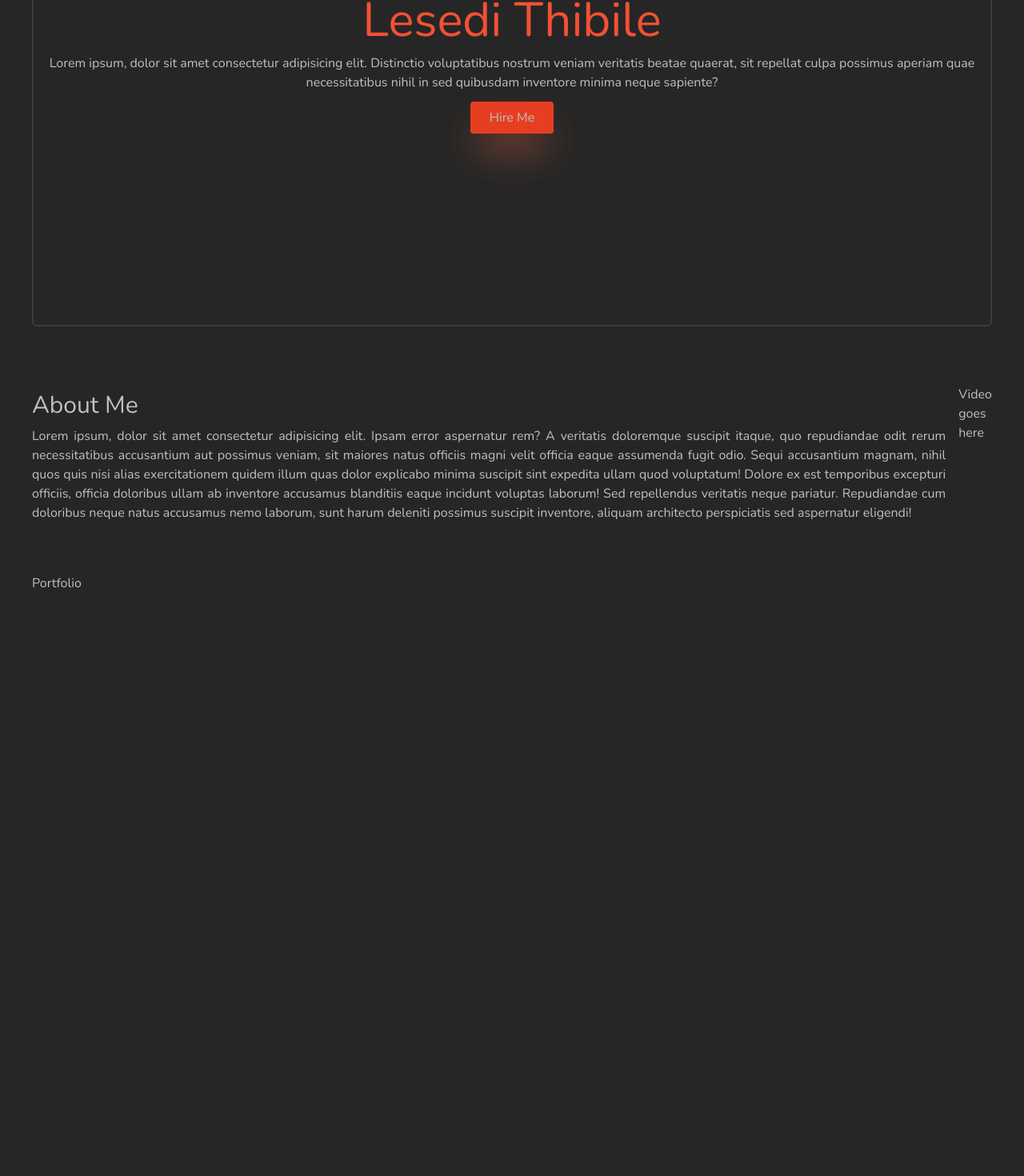
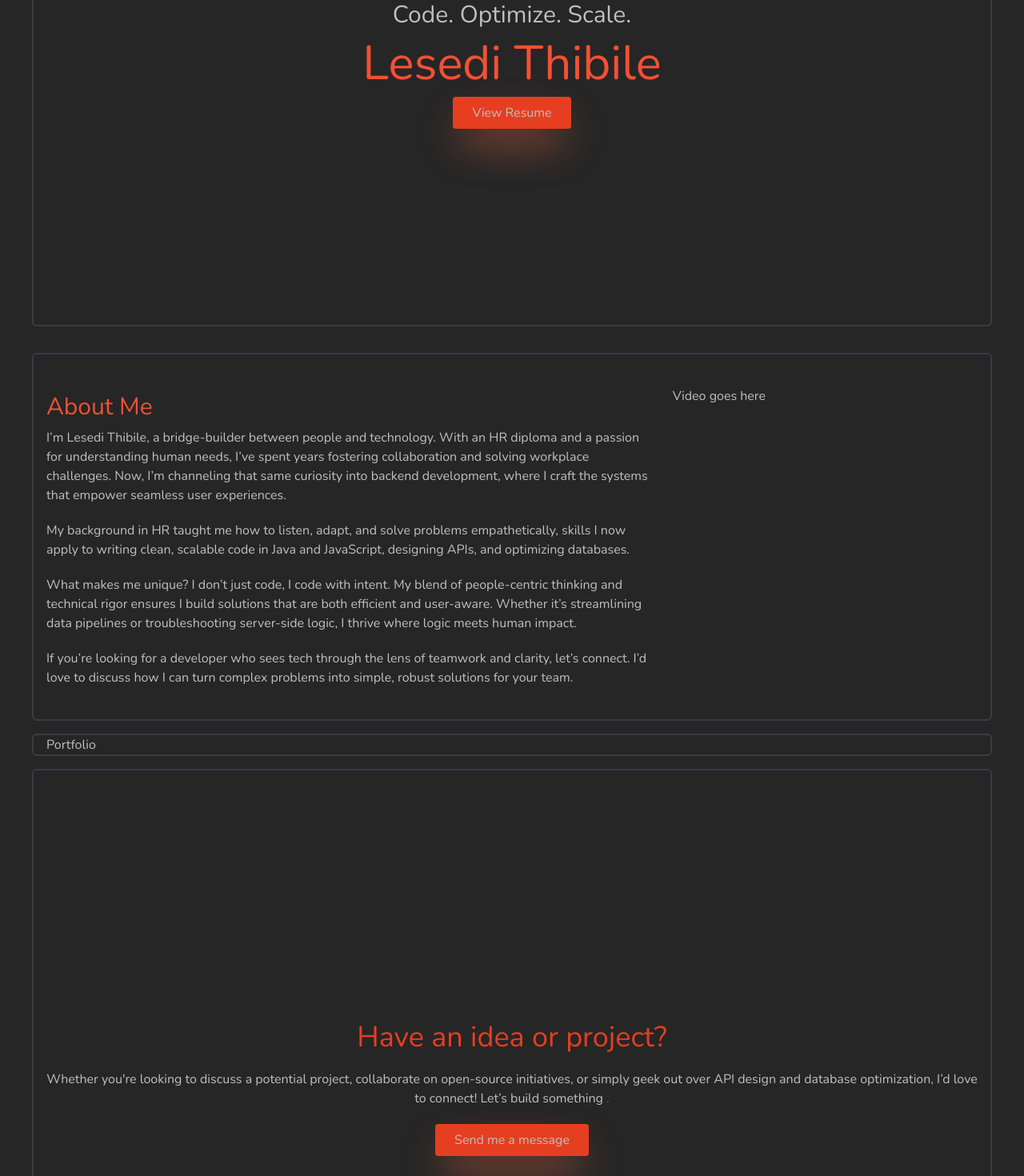
Before and after one commit to lsd1code/portfolio_site, a React (Vite) app: page / in a window 1280 px wide. Shown: the part 359-1829 px from the top of the page at 80% size. Built offline with nearby package versions, Linux system fonts and the light colour scheme.

Commit message:
CHORE: Update the bio on the about page

```diff
--- a/src/App.jsx
+++ b/src/App.jsx
@@ -17,7 +17,7 @@ function App() {
 
 function Footer() {
   return (
-    <footer className="text-[.6rem] md:text-[1rem] py-3 flex content-center justify-between opacity-80">
+    <footer className="border-2 border-gray-600/50 rounded-md mt-4 px-4 text-[.6rem] md:text-[.75rem] py-3 flex content-center justify-between opacity-80">
       <span className="logo">
         <a href="#home">lsd1code</a>
       </span>
--- a/src/components/About/About.jsx
+++ b/src/components/About/About.jsx
@@ -1,11 +1,24 @@
 function About() {
   return (
-    <div className="md:h-auto py-10 md:flex justify-between gap-4 space-y-6" id="about">
-      <div className="text-content">
-        <h2 className="py-2 text-3xl">About Me</h2>
-        <p className="text-justify">Lorem ipsum, dolor sit amet consectetur adipisicing elit. Ipsam error aspernatur rem? A veritatis doloremque suscipit itaque, quo repudiandae odit rerum necessitatibus accusantium aut possimus veniam, sit maiores natus officiis magni velit officia eaque assumenda fugit odio. Sequi accusantium magnam, nihil quos quis nisi alias exercitationem quidem illum quas dolor explicabo minima suscipit sint expedita ullam quod voluptatum! Dolore ex est temporibus excepturi officiis, officia doloribus ullam ab inventore accusamus blanditiis eaque incidunt voluptas laborum! Sed repellendus veritatis neque pariatur. Repudiandae cum doloribus neque natus accusamus nemo laborum, sunt harum deleniti possimus suscipit inventore, aliquam architecto perspiciatis sed aspernatur eligendi!</p>
+    <div className="md:h-auto border-2 border-gray-600/50 rounded-md md:px-4 py-10 md:flex justify-between gap-5 place-content-center" id="about">
+      <div className="text-content basis-2/3">
+        <h2 className="py-2 text-3xl text-[#F35034]">About Me</h2>
+        <div className="space-y-5">
+          <p>
+            I’m Lesedi Thibile, a bridge-builder between people and technology. With an HR diploma and a passion for understanding human needs, I’ve spent years fostering collaboration and solving workplace challenges. Now, I’m channeling that same curiosity into backend development, where I craft the systems that empower seamless user experiences.
+          </p>
+          <p>
+            My background in HR taught me how to listen, adapt, and solve problems empathetically, skills I now apply to writing clean, scalable code in Java and JavaScript, designing APIs, and optimizing databases.
+          </p>
+          <p>
+            What makes me unique? I don’t just code, I code with intent. My blend of people-centric thinking and technical rigor ensures I build solutions that are both efficient and user-aware. Whether it’s streamlining data pipelines or troubleshooting server-side logic, I thrive where logic meets human impact.
+          </p>
+          <p>
+            If you’re looking for a developer who sees tech through the lens of teamwork and clarity, let’s connect. I’d love to discuss how I can turn complex problems into simple, robust solutions for your team.
+          </p>
+        </div>
       </div>
-      <div className="video-content">
+      <div className="video-content basis-1/3">
         Video goes here
       </div>
     </div>
--- a/src/components/Contact/Contact.jsx
+++ b/src/components/Contact/Contact.jsx
@@ -1,7 +1,9 @@
 function Contact() {
   return (
-    <div className="text-gray-950 h-svh" id="contact">
-      Contact Me
+    <div className="h-svh border-2 place-content-center text-center space-y-5 border-gray-600/50 rounded-md md:px-4" id="contact">
+      <h2 className="text-[#E63E21] text-4xl">Have an idea or project?</h2>
+      <p>Whether you're looking to discuss a potential project, collaborate on open-source initiatives, or simply geek out over API design and database optimization, I’d love to connect! Let’s build something <span className="text-[#E63E21]">.</span></p>
+      <button className="cursor-pointer bg-[#E63E21] rounded-sm px-6 py-2 shadow-2xl shadow-[#E4643F]">Send me a message</button>
     </div>
   )
 }
--- a/src/components/Home/Home.jsx
+++ b/src/components/Home/Home.jsx
@@ -4,11 +4,11 @@ function Home() {
   return (
     <div className="h-svh py-4" id="home">
       <Navbar/>
-      <main className="bg-linear-to-r/decreasing from-[#] border-2 border-gray-600/50 md:text-center place-content-center space-y-3 rounded-md md:h-[90%] mt-2 md:px-4">
+      <main className="border-2 border-gray-600/50 md:text-center place-content-center space-y-3 rounded-md md:h-[90%] mt-2 md:px-4">
         <p>Backend Software Engineer</p>
+        <p className="text-3xl">Code. Optimize. Scale.</p>
         <h1 className="text-[#F35034] text-6xl">Lesedi Thibile</h1>
-        <p>Lorem ipsum, dolor sit amet consectetur adipisicing elit. Distinctio voluptatibus nostrum veniam veritatis beatae quaerat, sit repellat culpa possimus aperiam quae necessitatibus nihil in sed quibusdam inventore minima neque sapiente?</p>
-        <button className="bg-[#E63E21] rounded-sm px-6 py-2 shadow-2xl shadow-[#E4643F]">Hire Me</button>
+        <button className="cursor-pointer bg-[#E63E21] rounded-sm px-6 py-2 shadow-2xl shadow-[#E4643F]">View Resume</button>
       </main>
     </div>
   )
--- a/src/components/Portfolio/Portfolio.jsx
+++ b/src/components/Portfolio/Portfolio.jsx
@@ -1,6 +1,6 @@
 function Portfolio() {
   return (
-    <div className="h-svh" id="portfolio">Portfolio</div>
+    <div className="h-auto my-4 border-2 border-gray-600/50 rounded-md md:px-4" id="portfolio">Portfolio</div>
   )
 }
 
```
